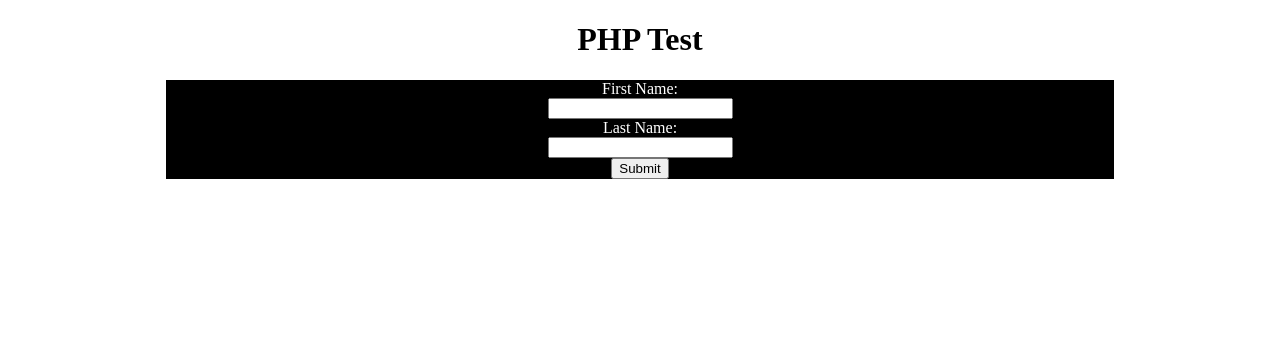
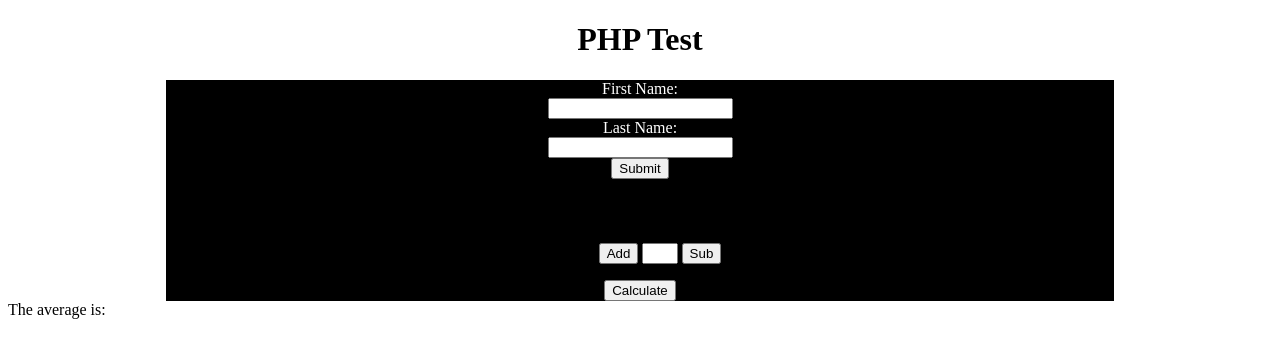
Before and after one commit to howdopointerswork/project-3135, a PHP site: page /test.php in a window 1280 px wide. Shown: the top 358 px of the page. Run offline with PHP 8.4, Linux system fonts and the light colour scheme.

Commit message:
playing with js and php

```diff
--- a/htdocs/test.css
+++ b/htdocs/test.css
@@ -16,6 +16,18 @@ h1{
 	text-align: center;
 }
 
+
+ul{
+	margin-top: 4em;
+	text-align: center;
+	list-style-type: none;
+
+	li{
+		display: inline;
+	}
+
+}
+
 #sbmt{
 
 	background-color: black;
@@ -24,3 +36,9 @@ h1{
 	color: #ffffff;
 
 }
+
+#val{
+
+	text-align: center;
+	width: 10%;
+}
--- /dev/null
+++ b/htdocs/test.js
@@ -0,0 +1,55 @@
+var script = document.createElement('script');
+
+
+script.src = "https://ajax.googleapis.com/ajax/libs/jquery/3.4.1/jquery.min.js";
+script.type = "text/javascript";
+
+const arr = [];
+
+function avg(arr){
+
+	let sum = 0;
+
+	for(let i=0; i<arr.length; ++i) {
+
+		sum += arr[i];
+	}
+
+	sum /= arr.length;
+
+	return sum;
+
+};
+
+script.onload = function(){
+	$(document).ready(function(){
+
+		//$('add').onclick()
+		$('#add').click(function(){
+
+			alert("Added");
+
+			if(!isNaN(Number($('#val').val()))){
+				arr.push(Number($('#val').val()));
+				console.log("New length: " + arr.length);
+				$('#val').val(avg(arr));
+			}
+		});
+
+		$('#sub').click(function(){
+
+			alert("Subbed");
+			arr.pop();
+			console.log("New length: " + arr.length);
+
+		});
+
+		console.log("Hi there");
+
+		alert("Hello");
+
+	});
+
+};
+
+document.head.appendChild(script);
--- a/htdocs/test.php
+++ b/htdocs/test.php
@@ -1,7 +1,7 @@
 <?php
 	$fname = isset($_GET["fname"]) ? $_GET["fname"] : "";
 	$lname = isset($_GET["lname"]) ? $_GET["lname"] : "";
-
+	$val = isset($_GET["val"]) ? $_GET["val"] : "";
 /*	if($fname != ""){
 		echo "Hello, " . htmlspecialchars($fname) . " " . htmlspecialchars($lname) . "!<br>";
 	}
@@ -19,6 +19,7 @@
 		<meta charset="utf-8">
 		<!-- css here -->
 		<link rel="stylesheet" href="test.css">
+		<script src="test.js"></script>
 	</head>
 
 	<body>
@@ -33,8 +34,21 @@
 				<input type="submit" value="Submit">
 			</form>
 
-			<?php if($fname != ""){echo htmlspecialchars($fname);} ?>
+		<!--	<?php if($fname != ""){echo htmlspecialchars($fname);}?> -->
+
+			<form action="test.php" method="get">
+			<ul>
+				<li><button type="button" id="add" name="add">Add</button></li>
+				<li><input type="text" id="val" name="val"></li>
+				<li><button type="button" id="sub" name="sub">Sub</button></li>
+			</ul>
+
+
+				<input type="submit" id="calc" name="calc" value="Calculate">
+			</form>
 		</div>
+
+<?php echo "The average is: " . $val?>
 	</body>
 
 </html>
```
